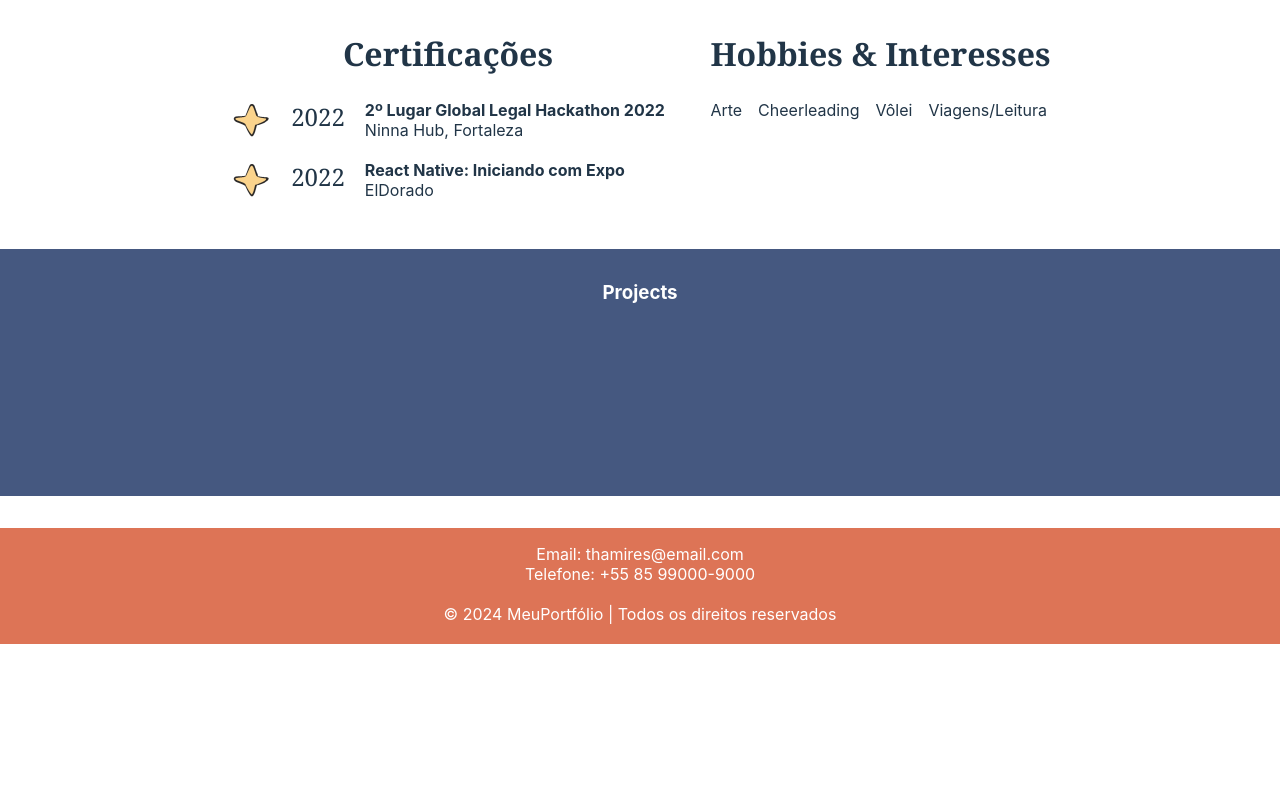
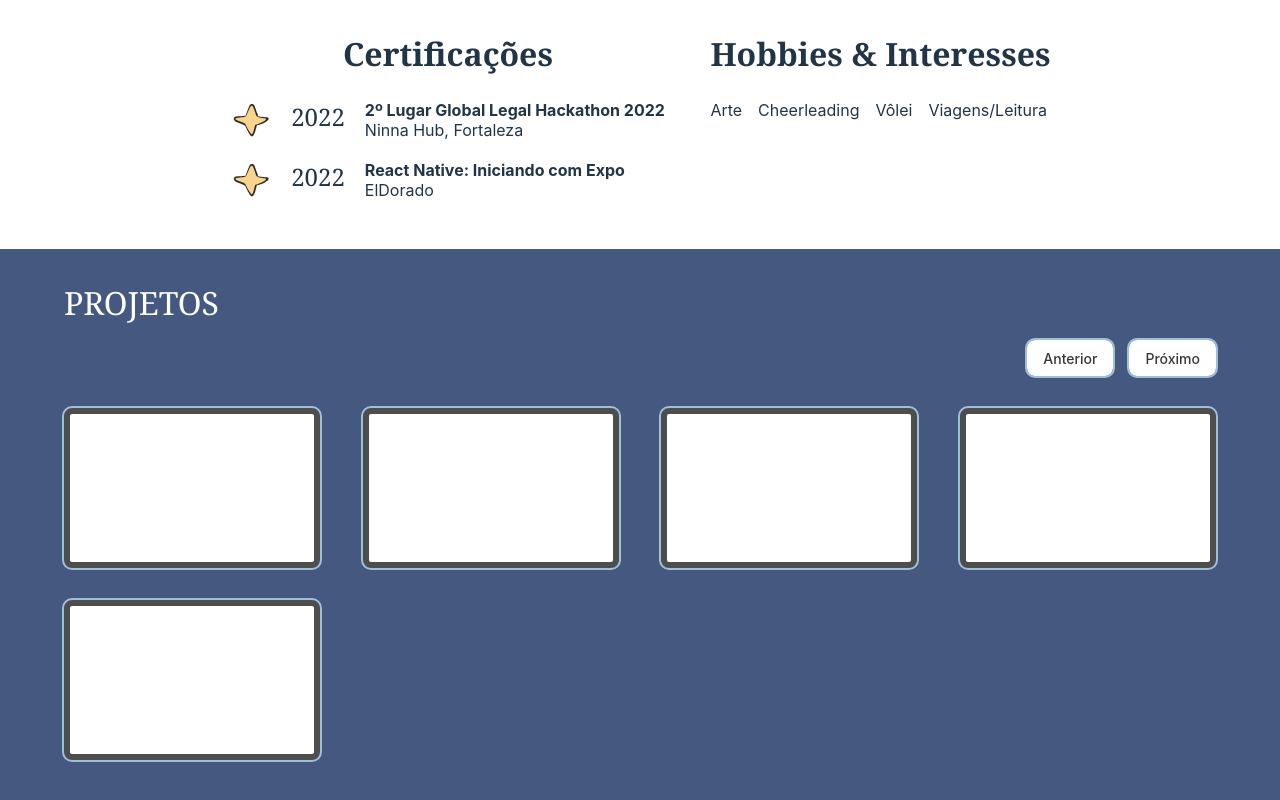
Before and after one commit to ThamiStoppelli/Portfolio, a React (Vite) app: page / in a window 1280 px wide. Shown: the part 1714-2514 px from the top of the page. Before the commit the page ends 2358 px from the top, so only its background shows below. Built offline with nearby package versions, Linux system fonts and the light colour scheme.

Commit message:
Created projects section

```diff
--- a/src/components/Header.jsx
+++ b/src/components/Header.jsx
@@ -1,7 +1,8 @@
 import React, { useState } from 'react'
 import { useLanguage } from '../context/LanguageContext';
 
-import logo from '../assets/logo TS.svg'
+// import logo from '../assets/logo TS.svg'
+import logo from '../assets/logoTS-lighter.svg'
 import globe from '../assets/globe.svg'
 import './Header.css'
 
--- a/src/components/Projects.css
+++ b/src/components/Projects.css
@@ -1,7 +1,66 @@
 .projects-container {
-    margin: 2rem 0rem 2rem;
+    margin: 2rem 0rem 0rem;
     color: #fff;
     background-color: #455880;
-    padding: 2rem 0rem 12rem;
     width: 100vw;
+    padding-bottom: 1rem;
 }
+
+.projects {
+    display: flex;
+    flex-direction: column;
+    margin: 2rem 4rem;
+    gap: 1rem;
+    flex-wrap: wrap;
+    height: 100vh;
+}
+
+.projects-container .projects h3 {
+    color: #fff;
+    border-radius: 8px;
+    font-size: 32px;
+    font-weight: 500;
+    font-family:Georgia, 'Times New Roman', Times, serif;
+    text-transform: uppercase;
+    width:fit-content;
+    margin-top: 2rem;
+}
+
+.projects-container .projects .pagination {
+    display: flex;
+    flex-direction: row;
+    align-items: center;
+    justify-content: flex-end;
+    gap: 1rem;
+}
+
+.projects-container .projects .pagination .page {
+    background-color: #fff;
+    color: #363636;
+    outline: 2px solid #A0C0D5;
+    width:fit-content;
+    padding: 0.6rem 1rem;
+    font-size: 14px;
+    font-weight: 500;
+    border-radius: 8px;
+}
+
+.projects-container .projects .list {
+    display: flex;
+    flex-direction: row;
+    flex-wrap: wrap;
+    width: auto;
+    align-items: center;
+    justify-content: space-between;
+    gap: 1rem;
+}
+
+.projects-container .projects .list .card {
+    border-radius: 8px;
+    border: 6px solid #4D4D4D;
+    outline: 2px solid #A0C0D5;
+    background-color: #fff;
+    min-width: 16rem;
+    min-height: 10rem;
+    margin-top: 1rem;
+}
--- a/src/components/Projects.jsx
+++ b/src/components/Projects.jsx
@@ -1,10 +1,54 @@
-import React from 'react'
+import React,{ useState } from 'react'
+import { useLanguage } from '../context/LanguageContext';
+
 import './Projects.css'
 
+const translations = {
+  pt: {
+    projects: "Projetos",
+    previous: "Anterior",
+    next: "Próximo",
+  },
+  en: {
+    projects: "Projects",
+    previous: "Previous",
+    next: "Next",
+  },
+};
+
+/* criar paginação */
+
 function Projects() {
+
+  const { language } = useLanguage();
+  const { projects, previous, next } = translations[language];
+
   return (
     <div id="projects" className='projects-container'>
-      <h3>Projects</h3>
+      <div className='projects'>
+        <h3>{projects}</h3>
+        <div className='pagination'>
+          <div className='page'>{previous}</div>
+          <div className='page'>{next}</div>
+        </div>
+        <div className='list'>
+          <div className='card'>
+            {/* <img src='' alt='projeto 1'/> */}
+          </div>
+          <div className='card'>
+            {/* <img src='' alt='projeto 1'/> */}
+          </div>
+          <div className='card'>
+            {/* <img src='' alt='projeto 1'/> */}
+          </div>
+          <div className='card'>
+            {/* <img src='' alt='projeto 1'/> */}
+          </div>
+          <div className='card'>
+            {/* <img src='' alt='projeto 1'/> */}
+          </div>
+        </div>
+      </div>
     </div>
   )
 }
--- a/src/components/Resume.css
+++ b/src/components/Resume.css
@@ -2,8 +2,18 @@
     width: 100vw;
     display: grid;
     grid-template-columns: repeat(6, 1fr);
+    /* grid-template-columns: repeat(auto-fill, minmax(250px, 1fr)); */
+    /* grid-template-columns: repeat(auto-fill, minmax(12rem, 1fr)); */
+    object-fit: cover;
     grid-auto-rows: 2rem;
+
+    /* grid-template-columns: 200px 1fr 200px;
+    grid-template-rows: auto 1fr auto;
+    height: 100vh; */
 }
+
+/* The minmax function will create track widths that can be a minimum of 250px wide and a maximum of 1fr. An fr is a ‘fraction unit’, a unit of measurement to define a fraction of the available space of the container. The width of the elements in the row will increase from 250px until the point where another element could potentially fit beside the first. Try changing the width of your browser while looking at the example to see this in action. */
+
 
 #resume > div:nth-child(1) {
     grid-row: 1 / 15;
@@ -240,28 +250,17 @@
         justify-content: center;
     }
 }
-@media only screen and (max-width: 1041px) {
-    .experience-container {
-        margin-left: -6rem;
-    }
+
+/* Building a Responsive Grid-View
+* {
+  box-sizing: border-box;
 }
-@media only screen and (max-width: 941px) {
-    .experience-container {
-        margin-left: -5rem;
-    }
+.menu {
+  width: 25%;
+  float: left;
 }
-@media only screen and (max-width: 741px) {
-    .experience-container {
-        margin-left: -4rem;
-    }
+.main {
+  width: 75%;
+  float: left;
 }
-@media only screen and (max-width: 641px) {
-    .experience-container {
-        margin-left: -2rem;
-    }
-}
-@media only screen and (max-width: 541) {
-    .experience-container {
-        margin-left: 1rem;
-    }
-}
+-> This makes sure that the padding and border are included in the total width and height of the elements. */
```
Also changed, not shown: src/assets/logoTS-lighter.svg (added).
